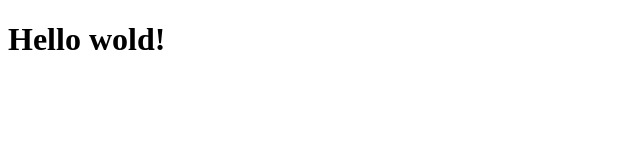
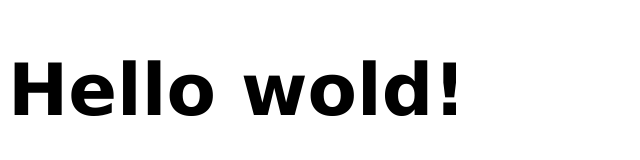
Before and after one commit to NHNerd/git_tutorial, a plain HTML site: page index.html in a window 1280 px wide. Shown: the whole page, without its empty margins (0-640 px from the left). Drawn offline with Linux system fonts and the light colour scheme.

Commit message:
Add css style

```diff
--- a/index.html
+++ b/index.html
@@ -5,8 +5,9 @@
     <meta http-equiv="X-UA-Compatible" content="IE=edge" />
     <meta name="viewport" content="width=device-width, initial-scale=1.0" />
     <title>Document</title>
+    <link rel="stylesheet" href="style.css" />
   </head>
   <body>
-    <h1>Hello wold!</h1>
+    <h1 class="graph">Hello wold!</h1>
   </body>
 </html>
```
